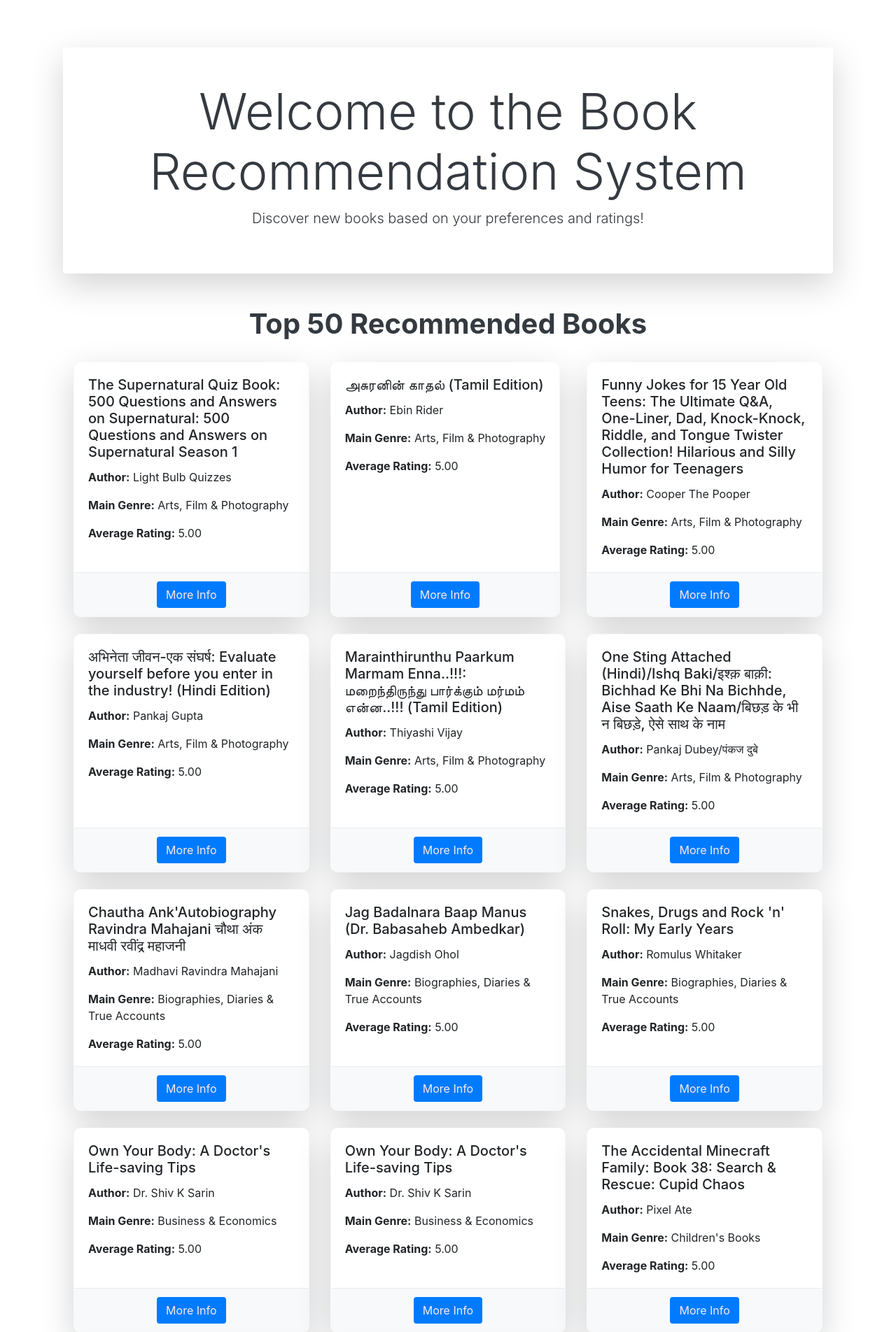
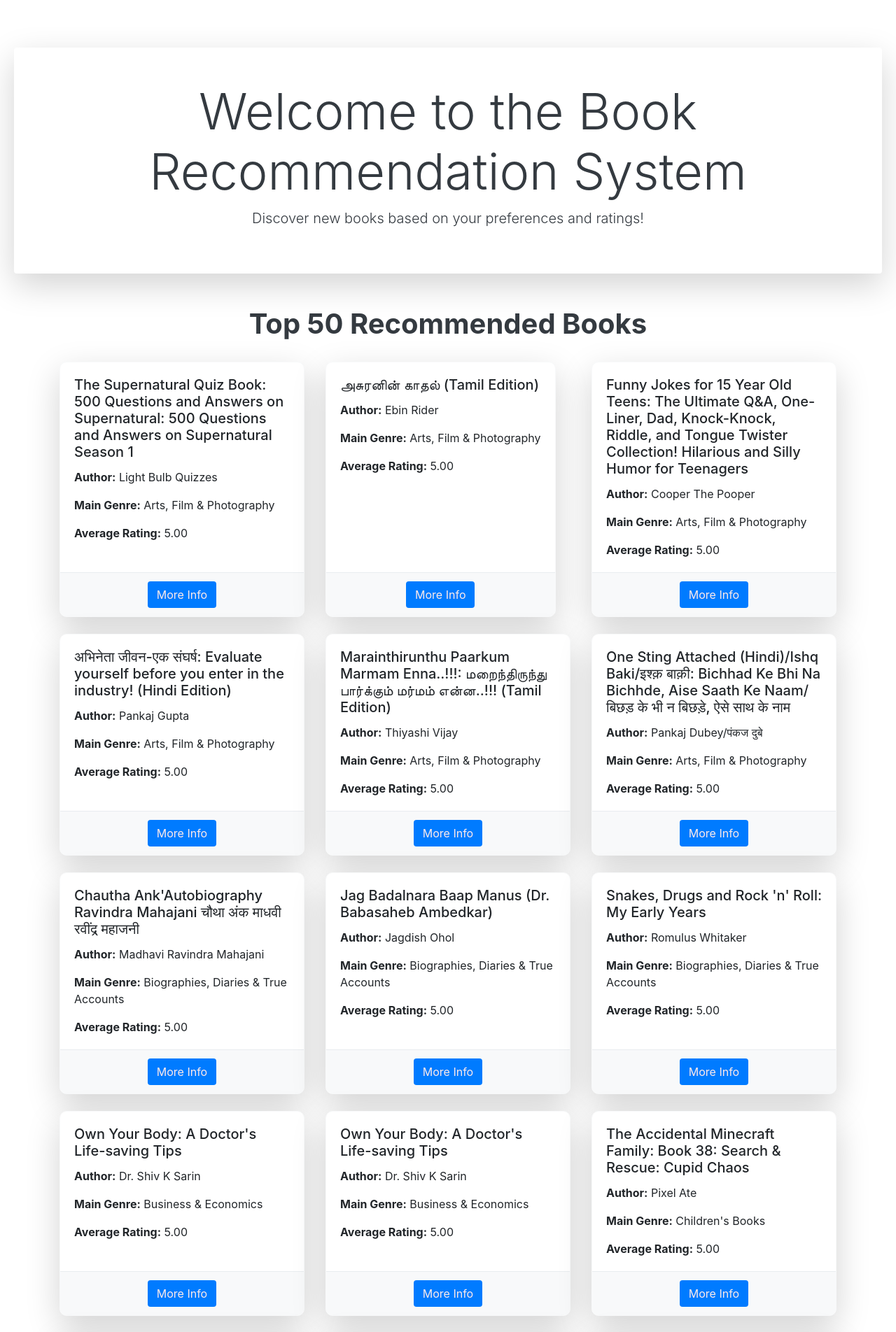
Before and after one commit to manassresta/Book-Recommender-System, a Flask app: page / in a window 1280 px wide. Shown: the part 56-1960 px from the top of the page at 70% size. Run offline with Flask 3, Linux system fonts and the light colour scheme; parts of the project's set-up code (start-up, migrations or seed data) failed here and were passed over; some libraries are stand-ins or nearby versions.

Commit message:
Initial commit

```diff
--- a/static/styles.css
+++ b/static/styles.css
@@ -21,15 +21,23 @@ h1{
 }
 .main-container {
     padding: 20px;
+    max-width: 100%; /* Ensure the container doesn’t exceed the viewport */
+    box-sizing: border-box;
+    overflow-wrap: break-word;
+    word-wrap: break-word;
+    word-break: break-word;
 }
 
 .jumbotron {
     background-color: #f8f9fa;
     border-radius: 0.3rem;
     box-shadow: 0 4px 6px rgba(0, 0, 0, 0.1);
+    max-width: 100%; /* Prevent overflow */
+    word-wrap: break-word;
 }
 .jumbotron h1, .jumbotron p {
     color: #343a40;
+    word-break: break-word;
 }
 
 .book-image {
--- a/templates/home.html
+++ b/templates/home.html
@@ -59,7 +59,7 @@
     </nav>
     <div class="container mt-5 main-container">
       <div
-        class="jumbotron text-center p-5 rounded shadow-lg"
+        class="jumbotron text-center p-5 rounded shadow-lg text-break"
         style="background-color: #ffffff"
       >
         <h1 class="display-3">Welcome to the Book Recommendation System</h1>
```
Also changed, not shown: app.py (line endings or trailing spaces).
